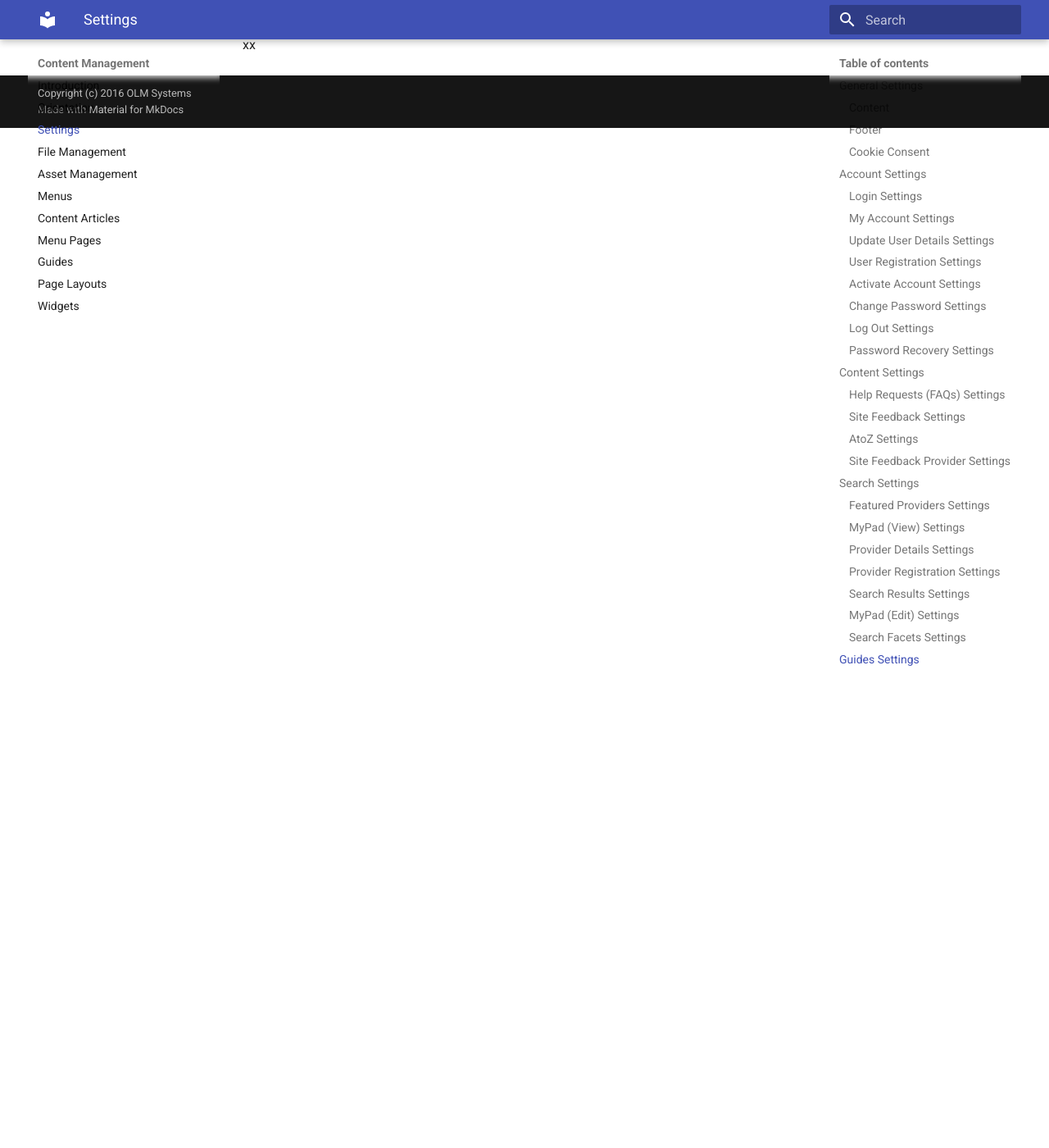
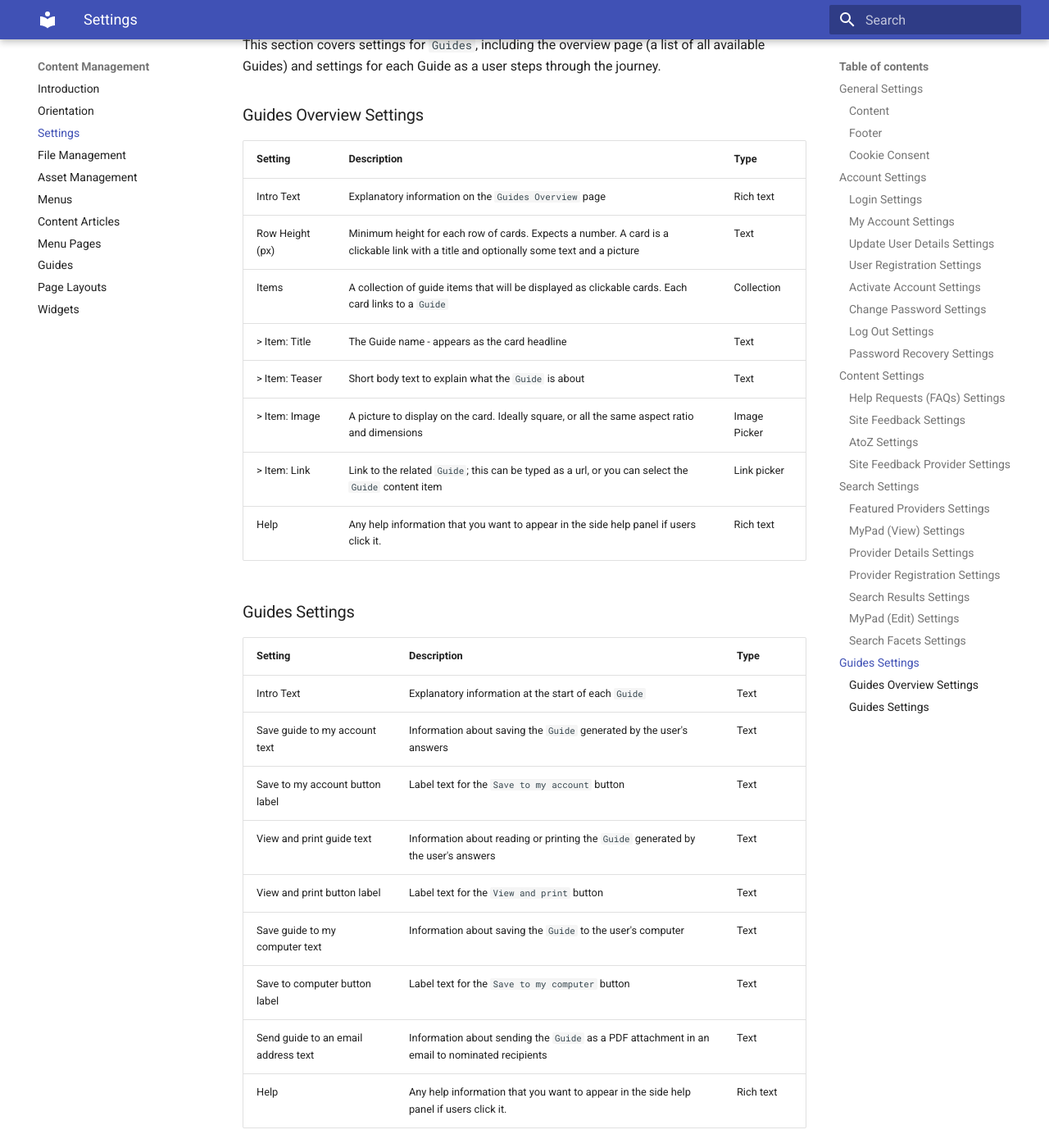
Before and after one commit to airburst/docs-cms, an MkDocs documentation site: the page built from docs/settings/index.md, in a window 1280 px wide and 1400 px high, scrolled down 14602 px. Shown: the whole window at 82% size. Built offline with MkDocs 1.6.1 and Material for MkDocs 9.7.7, drawn with Linux system fonts in a browser that asks for light colours; old or Windows-style settings are respelled for this version of MkDocs.

Commit message:
Settings done (for now)

```diff
--- a/docs/settings/index.md
+++ b/docs/settings/index.md
@@ -305,4 +305,29 @@ Result and no-result text above can use placeholders as follows:
 
 ## Guides Settings
 
-xx
+This section covers settings for `Guides`, including the overview page (a list of all available Guides) and settings for each Guide as a user steps through the journey.
+
+### Guides Overview Settings
+|Setting|Description|Type|
+| ------------- | ------------- | ------------- |
+|Intro Text|Explanatory information on the `Guides Overview` page|Rich text|
+|Row Height (px)|Minimum height for each row of cards.  Expects a number.  A card is a clickable link with a title and optionally some text and a picture|Text|
+|Items|A collection of guide items that will be displayed as clickable cards.  Each card links to a `Guide`|Collection|
+|> Item: Title|The Guide name - appears as the card headline|Text|
+|> Item: Teaser|Short body text to explain what the `Guide` is about|Text|
+|> Item: Image|A picture to display on the card.  Ideally square, or all the same aspect ratio and dimensions|Image Picker|
+|> Item: Link|Link to the related `Guide`; this can be typed as a url, or you can select the `Guide` content item|Link picker|
+|Help|Any help information that you want to appear in the side help panel if users click it.|Rich text|
+
+### Guides Settings
+|Setting|Description|Type|
+| ------------- | ------------- | ------------- |
+|Intro Text|Explanatory information at the start of each `Guide`|Text|
+|Save guide to my account text|Information about saving the `Guide` generated by the user's answers|Text|
+|Save to my account button label|Label text for the `Save to my account` button|Text|
+|View and print guide text|Information about reading or printing the `Guide` generated by the user's answers|Text|
+|View and print button label|Label text for the `View and print` button|Text|
+|Save guide to my computer text|Information about saving the `Guide` to the user's computer|Text|
+|Save to computer button label|Label text for the `Save to my computer` button|Text|
+|Send guide to an email address text|Information about sending the `Guide` as a PDF attachment in an email to nominated recipients|Text|
+|Help|Any help information that you want to appear in the side help panel if users click it.|Rich text|
```
